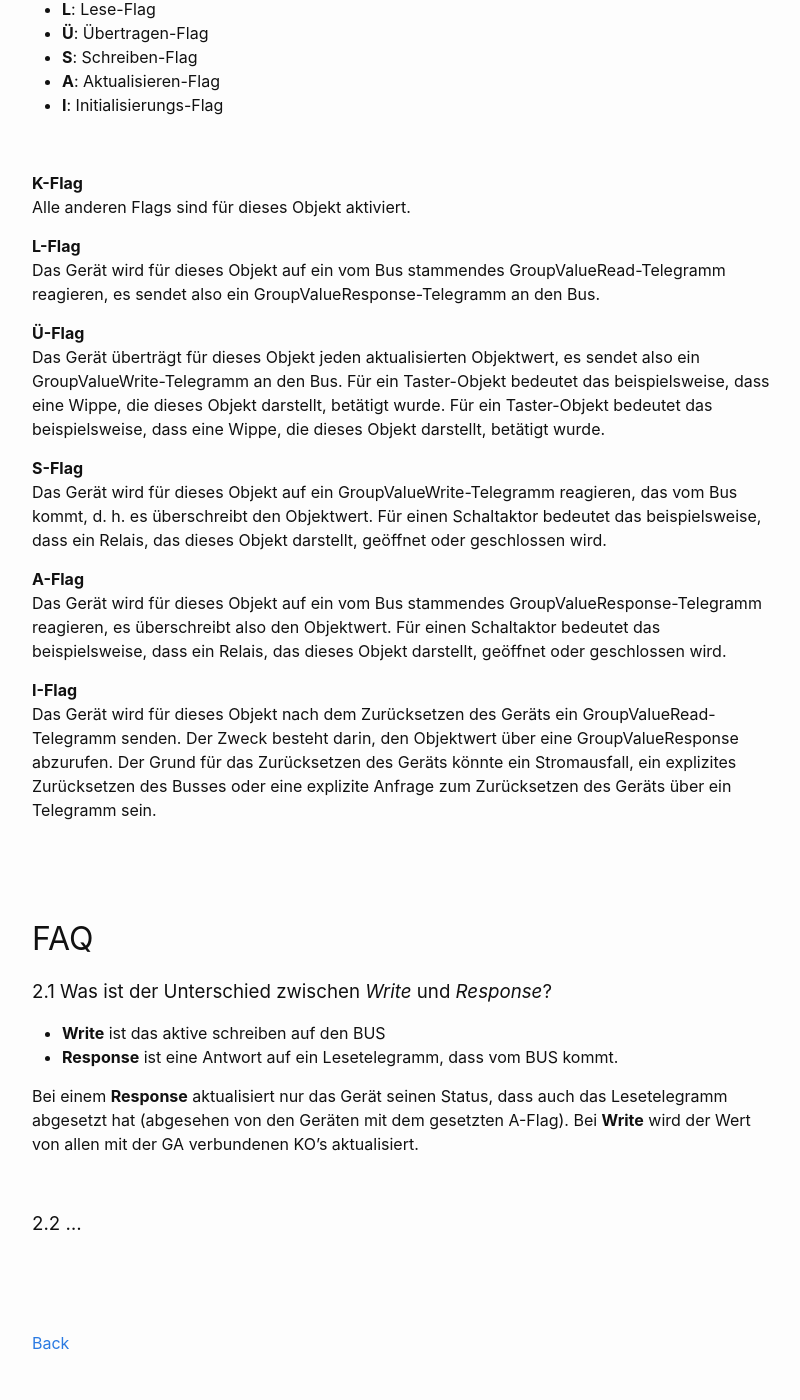
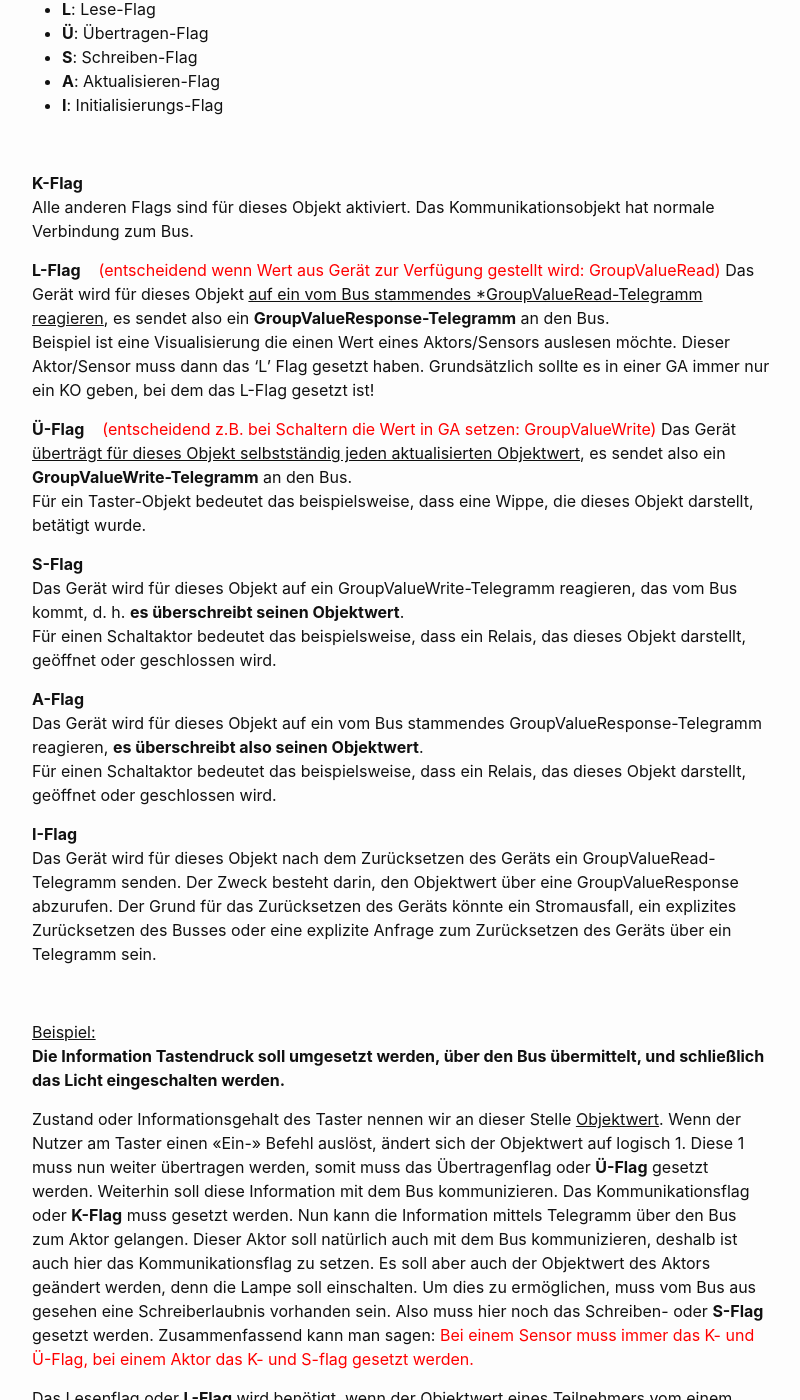
Before and after one commit to Hautaklyttn/progDocs, a Jekyll site: the page built from docs/articles/knx_basics.md, in a window 1280 px wide and 1400 px high, scrolled down 1253 px. Shown: the whole window, without its empty margins (238-1038 px from the left). Built offline with Jekyll 4.4.1, drawn with Linux system fonts in a browser that asks for light colours; some of the changed text lies outside the part shown.

Commit message:
KNX Basics

```diff
--- a/docs/articles/knx_basics.md
+++ b/docs/articles/knx_basics.md
@@ -61,23 +61,35 @@ Die Kommunikationsrichtung eines Kommunikationsobjekt kann (hängt vom Applikati
 &nbsp;
 
 **K-Flag**
-Alle anderen Flags sind für dieses Objekt aktiviert.
+Alle anderen Flags sind für dieses Objekt aktiviert. Das Kommunikationsobjekt hat normale Verbindung zum Bus.
 
-**L-Flag**
-Das Gerät wird für dieses Objekt auf ein vom Bus stammendes GroupValueRead-Telegramm reagieren, es sendet also ein GroupValueResponse-Telegramm an den Bus.
+**L-Flag** &nbsp;&nbsp; <font color="red">(entscheidend wenn Wert aus Gerät zur Verfügung gestellt wird: GroupValueRead)</font>
+Das Gerät wird für dieses Objekt <u>auf ein vom Bus stammendes *GroupValueRead-Telegramm reagieren</u>, es sendet also ein **GroupValueResponse-Telegramm** an den Bus.
+Beispiel ist eine Visualisierung die einen Wert eines Aktors/Sensors auslesen möchte. Dieser Aktor/Sensor muss dann das 'L' Flag gesetzt haben. Grundsätzlich sollte es in einer GA immer nur ein KO geben, bei dem das L-Flag gesetzt ist!
 
-**Ü-Flag**
-Das Gerät überträgt für dieses Objekt jeden aktualisierten Objektwert, es sendet also ein GroupValueWrite-Telegramm an den Bus. Für ein Taster-Objekt bedeutet das beispielsweise, dass eine Wippe, die dieses Objekt darstellt, betätigt wurde. Für ein Taster-Objekt bedeutet das beispielsweise, dass eine Wippe, die dieses Objekt darstellt, betätigt wurde.
+**Ü-Flag** &nbsp;&nbsp; <font color="red">(entscheidend z.B. bei Schaltern die Wert in GA setzen: GroupValueWrite)</font>
+Das Gerät <u>überträgt für dieses Objekt selbstständig jeden aktualisierten Objektwert</u>, es sendet also ein **GroupValueWrite-Telegramm** an den Bus.
+Für ein Taster-Objekt bedeutet das beispielsweise, dass eine Wippe, die dieses Objekt darstellt, betätigt wurde.
 
 **S-Flag**
-Das Gerät wird für dieses Objekt auf ein GroupValueWrite-Telegramm reagieren, das vom Bus kommt, d. h. es überschreibt den Objektwert. Für einen Schaltaktor bedeutet das beispielsweise, dass ein Relais, das dieses Objekt darstellt, geöffnet oder geschlossen wird.
+Das Gerät wird für dieses Objekt auf ein GroupValueWrite-Telegramm reagieren, das vom Bus kommt, d. h. **es überschreibt seinen Objektwert**.
+Für einen Schaltaktor bedeutet das beispielsweise, dass ein Relais, das dieses Objekt darstellt, geöffnet oder geschlossen wird.
 
 **A-Flag**
-Das Gerät wird für dieses Objekt auf ein vom Bus stammendes GroupValueResponse-Telegramm reagieren, es überschreibt also den Objektwert. Für einen Schaltaktor bedeutet das beispielsweise, dass ein Relais, das dieses Objekt darstellt, geöffnet oder geschlossen wird.
+Das Gerät wird für dieses Objekt auf ein vom Bus stammendes GroupValueResponse-Telegramm reagieren, **es überschreibt also seinen Objektwert**.
+Für einen Schaltaktor bedeutet das beispielsweise, dass ein Relais, das dieses Objekt darstellt, geöffnet oder geschlossen wird.
 
 **I-Flag**
 Das Gerät wird für dieses Objekt nach dem Zurücksetzen des Geräts ein GroupValueRead-Telegramm senden. Der Zweck besteht darin, den Objektwert über eine GroupValueResponse abzurufen. Der Grund für das Zurücksetzen des Geräts könnte ein Stromausfall, ein explizites Zurücksetzen des Busses oder eine explizite Anfrage zum Zurücksetzen des Geräts über ein Telegramm sein.
 
+&nbsp;
+
+<u>Beispiel:</u>
+**Die Information Tastendruck soll umgesetzt werden, über den Bus übermittelt, und schließlich das Licht eingeschalten werden.**
+
+ Zustand oder Informationsgehalt des Taster nennen wir an dieser Stelle <u>Objektwert</u>. Wenn der Nutzer am Taster einen «Ein-» Befehl auslöst, ändert sich der Objektwert auf logisch 1. Diese 1 muss nun weiter übertragen werden, somit muss das Übertragenflag oder **Ü-Flag** gesetzt werden. Weiterhin soll diese Information mit dem Bus kommunizieren. Das Kommunikationsflag oder **K-Flag** muss gesetzt werden. Nun kann die Information mittels Telegramm über den Bus zum Aktor gelangen. Dieser Aktor soll natürlich auch mit dem Bus kommunizieren, deshalb ist auch hier das Kommunikationsflag zu setzen. Es soll aber auch der Objektwert des Aktors geändert werden, denn die Lampe soll einschalten. Um dies zu ermöglichen, muss vom Bus aus gesehen eine Schreiberlaubnis vorhanden sein. Also muss hier noch das Schreiben- oder **S-Flag** gesetzt werden. Zusammenfassend kann man sagen: <font color="red">Bei einem Sensor muss immer das K- und Ü-Flag, bei einem Aktor das K- und S-flag gesetzt werden.</font>
+
+Das Lesenflag oder **L-Flag** wird benötigt, wenn der Objektwert eines Teilnehmers vom einem anderen Busteilnehmer ausgelesen werden soll. Dies kann beim Speichern von Lichtszenen oder wenn eine Visualisierung sich am Bus aktualisieren soll notwendig werden. Hier ist zu beachten, dass eine Antwort einer solchen Leseanforderung bei manchen (älteren) Busgeräten als Schreibbefehl interpretiert wird. Dies ist nicht schlimm, wenn man die Reihenfolge der Gruppenadressen einhält.
 
 &nbsp;
 
```
